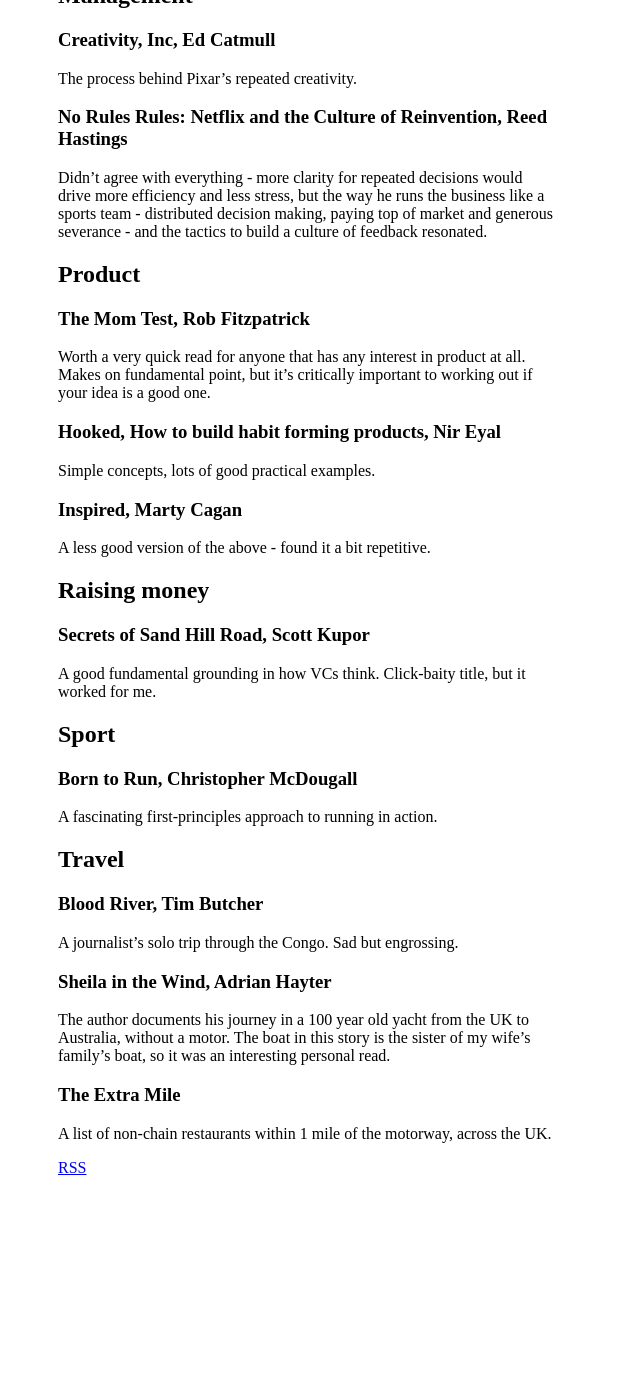
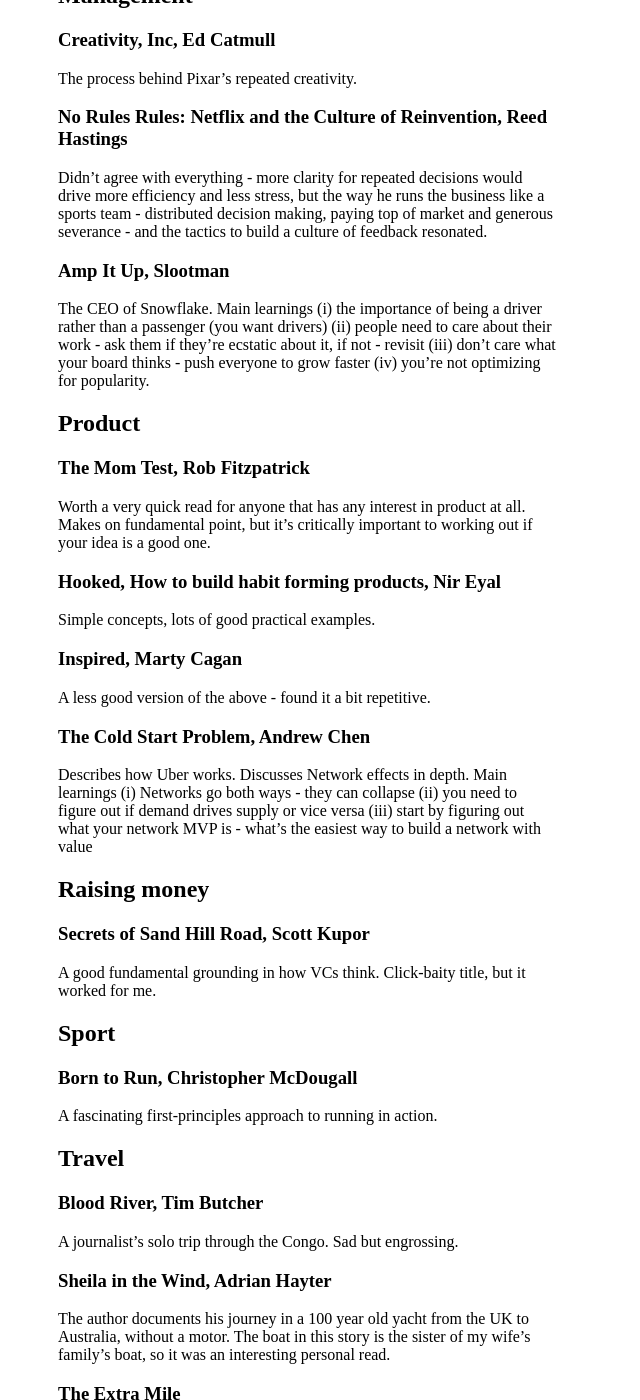
Before and after one commit to jamesefhawkins/jamesefhawkins.github.io, a Jekyll site: the page built from reading/index.md, in a window 1280 px wide and 1400 px high, scrolled down 1512 px. Shown: the whole window, without its empty margins (0-640 px from the left). Built offline with Jekyll 4.4.1, drawn with Linux system fonts in a browser that asks for light colours; before the commit the page ends 2755 px from its top, so only the background shows below that.

Commit message:
added Amp it up and the cold start problem

```diff
--- a/reading/index.md
+++ b/reading/index.md
@@ -66,6 +66,10 @@
 
 Didn't agree with everything - more clarity for repeated decisions would drive more efficiency and less stress, but the way he runs the business like a sports team - distributed decision making, paying top of market and generous severance - and the tactics to build a culture of feedback resonated.
 
+### Amp It Up, Slootman
+
+The CEO of Snowflake. Main learnings (i) the importance of being a driver rather than a passenger (you want drivers) (ii) people need to care about their work - ask them if they're ecstatic about it, if not - revisit (iii) don't care what your board thinks - push everyone to grow faster (iv) you're not optimizing for popularity.
+
 ## Product
 
 ### The Mom Test, Rob Fitzpatrick
@@ -79,6 +83,10 @@
 ### Inspired, Marty Cagan
 
 A less good version of the above - found it a bit repetitive.
+
+### The Cold Start Problem, Andrew Chen
+
+Describes how Uber works. Discusses Network effects in depth. Main learnings (i) Networks go both ways - they can collapse (ii) you need to figure out if demand drives supply or vice versa (iii) start by figuring out what your network MVP is - what's the easiest way to build a network with value
 
 ## Raising money
 
```
